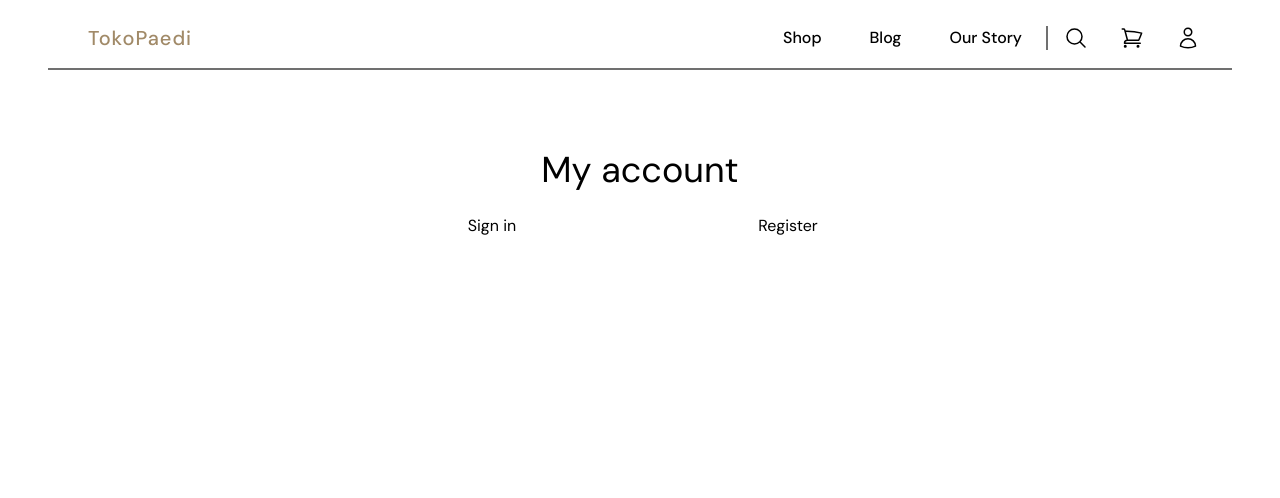
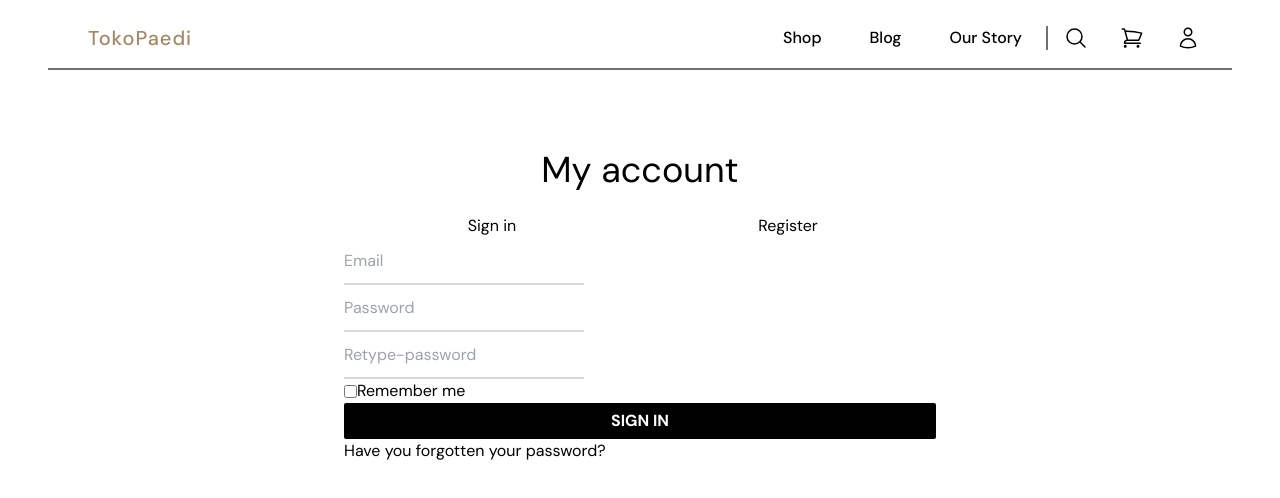
Before and after one commit to NoxturneDev/porto-ecommerce, a Next.js app: page /account/register in a window 1280 px wide. Shown: the top 498 px of the page. Built offline with nearby package versions, Linux system fonts and the light colour scheme.

Commit message:
finishing contact and login/register page

```diff
--- a/containers/LoginOrRegister.js
+++ b/containers/LoginOrRegister.js
@@ -1,17 +1,19 @@
 import { Fragment } from "react"
 import Link from "next/link"
+import { Input } from "../components/Input"
+import { Button } from "../components/Button"
 
 const LoginOrRegister = ({loginOrRegister = 'login'}) => {
 
 // Psudocode For Logic
 
 const loginHandler = () =>{
-return console.log("login")
+ console.log("login")
 }
 
 
 const registerHandler = () => {
-return console.log('Register')
+ console.log('Register')
 }
 
 const buttonLoginOrRegisterOnCLickHandler = () => {
@@ -28,23 +30,43 @@ return(
     <div className="flex flex-col mt-20 justify-center items-center ">
         <h1 className="text-4xl mb-6">My account</h1>
 
-        <div className="flex items-center justify-center bg-slate-400 w-1/2 p-1">
+        <div className="rounded flex items-center justify-center bg-slate-600 w-1/2 p-1">
 
             <div className={`flex items-center justify-center  w-1/2
-            ${loginOrRegister === 'login' ? "bg-slate-300" : ""} p-1`}>
+            ${loginOrRegister === 'login' ? 'bg-slate-200' : ""} p-1`}>
                <Link href='/account/login' >
                 <p className="text-md ">Sign in</p>
                </Link>
             </div>
 
             <div className={`flex items-center justify-center  w-1/2
-            ${loginOrRegister === 'register' ? "bg-slate-300" : ""}  p-1 `}>
+            ${loginOrRegister === 'register' ? "bg-slate-200" : ""}  p-1 `}>
                 <Link href="/account/register">
                 <p className="text-md  ">Register</p>
                 </Link>
             </div>
 
         </div>
+
+      <div className="w-1/2 flex flex-col">
+      <Input placeholder="Email" search="false" />
+      <Input placeholder="Password" search="false" />
+{loginOrRegister === 'register' ?
+<Input placeholder="Retype-password" search="false" /> :
+ ""}
+      <p className=" align-middle items-center  flex flex-row">
+      <input type="checkbox"  name="tesss" value='tesss' />
+       Remember me
+       </p>
+     {/* <button onClick={buttonLoginOrRegisterOnCLickHandler}>click</button> */}
+      {/*
+      REPORTT
+      BUtton Components cannot execute the function */}
+      <Button className="mt-8" onClick={buttonLoginOrRegisterOnCLickHandler}>SIGN IN</Button>
+      <p className="mt-8">Have you forgotten your password?</p>
+      </div>
+
+
     </div>
 </Fragment>
 )
```
